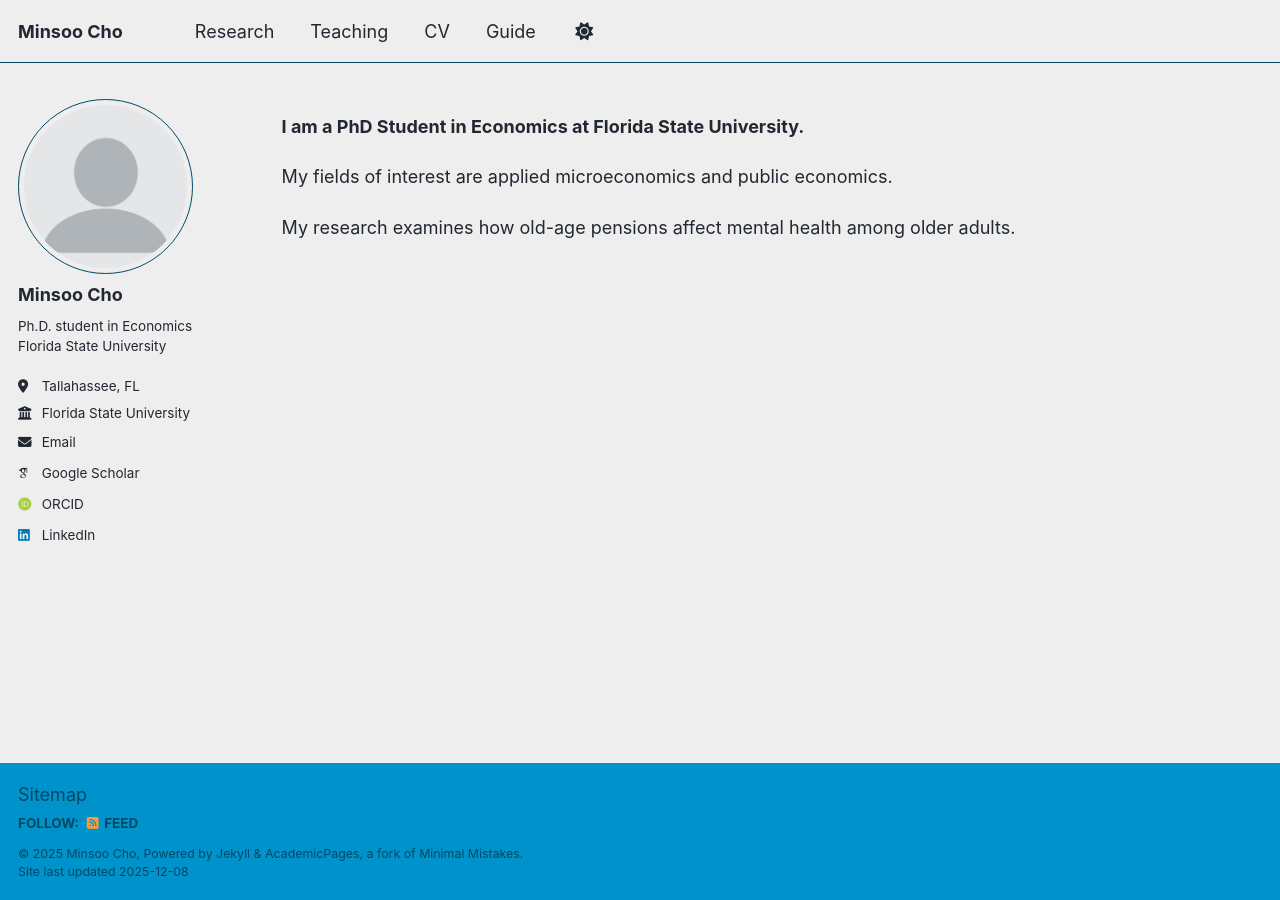
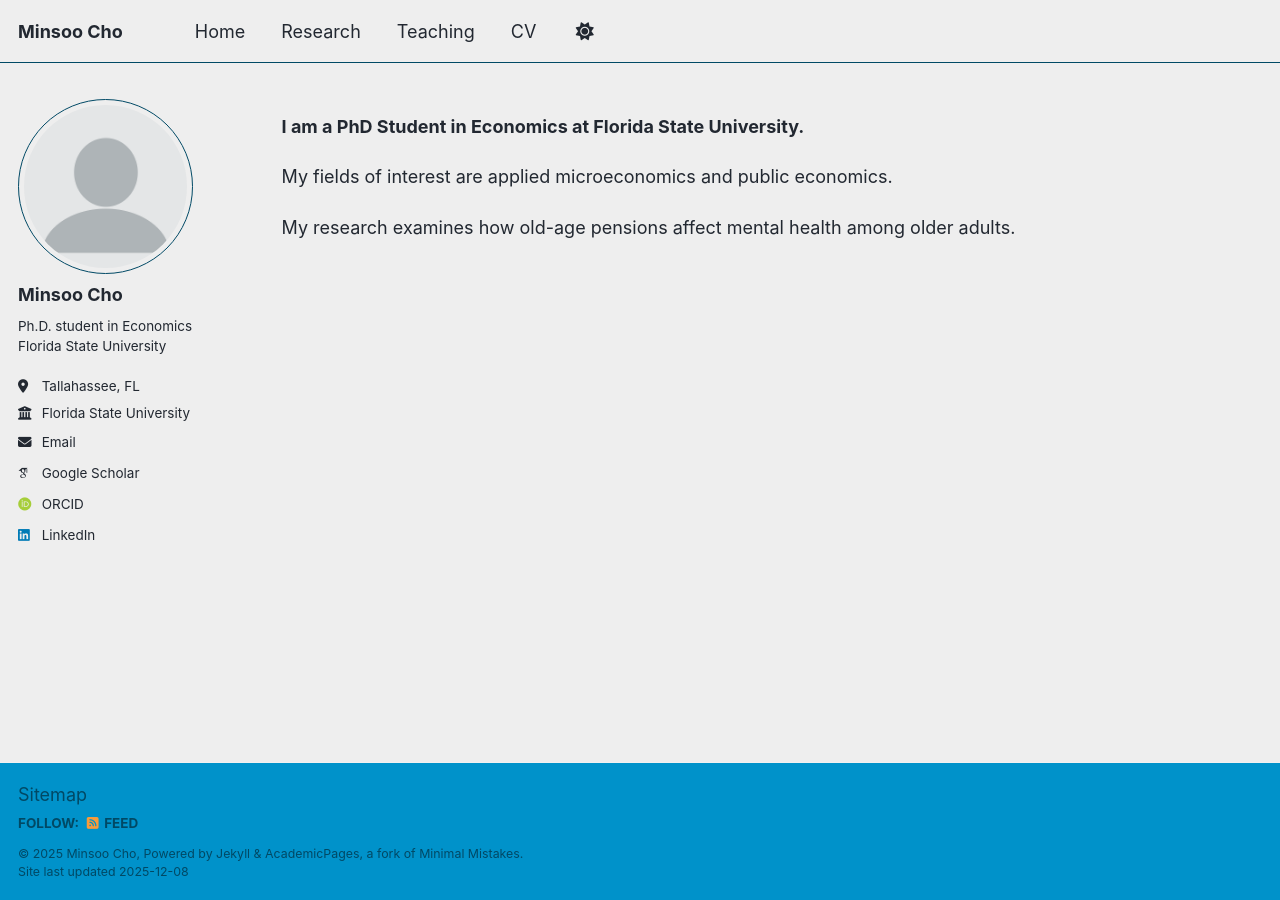
Before and after one commit to minsoo-cho/minsoo-cho.github.io, a Jekyll site: the page built from _pages/about.md, in a window 1280 px wide. Built offline with Jekyll 4.4.1, drawn with Linux system fonts in a browser that asks for light colours; some web fonts are replaced; a script bundle is joined from its source files by our own code; library files that are not in the unit come from our copies.

Commit message:
Comment out 'Guide' entry in navigation
Comment out the 'Guide' navigation entry in the YAML file.

```diff
--- a/_data/navigation.yml
+++ b/_data/navigation.yml
@@ -8,6 +8,9 @@
 #      Markdown formatted page while the second is generated using JSON.
 
 main:
+  - title: "Home"
+    url: /
+
   - title: "Research"
     url: /publications/
 
@@ -29,5 +32,5 @@ main:
   # - title: "CV"
   #   url: /cv-json/
 
-  - title: "Guide"
-    url: /markdown/
+  # - title: "Guide"
+  #   url: /markdown/
```
